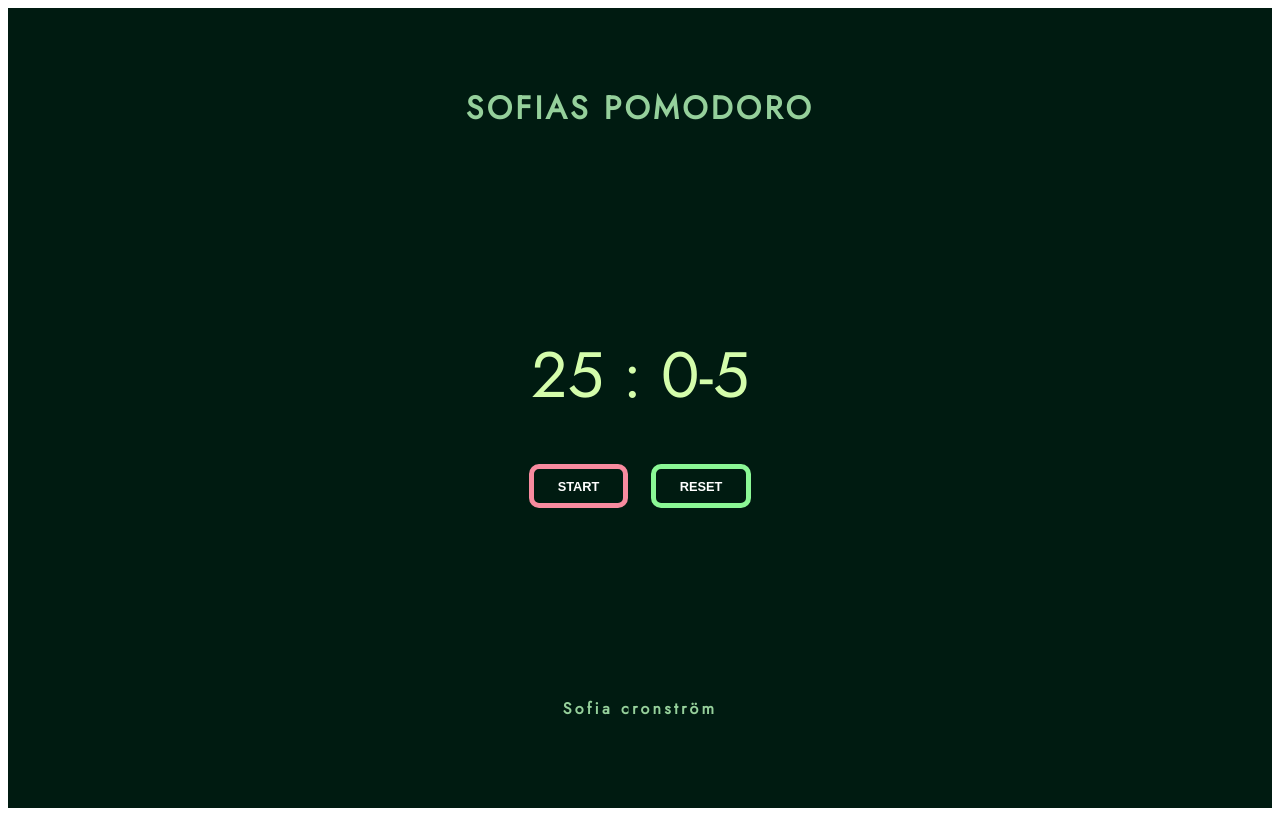
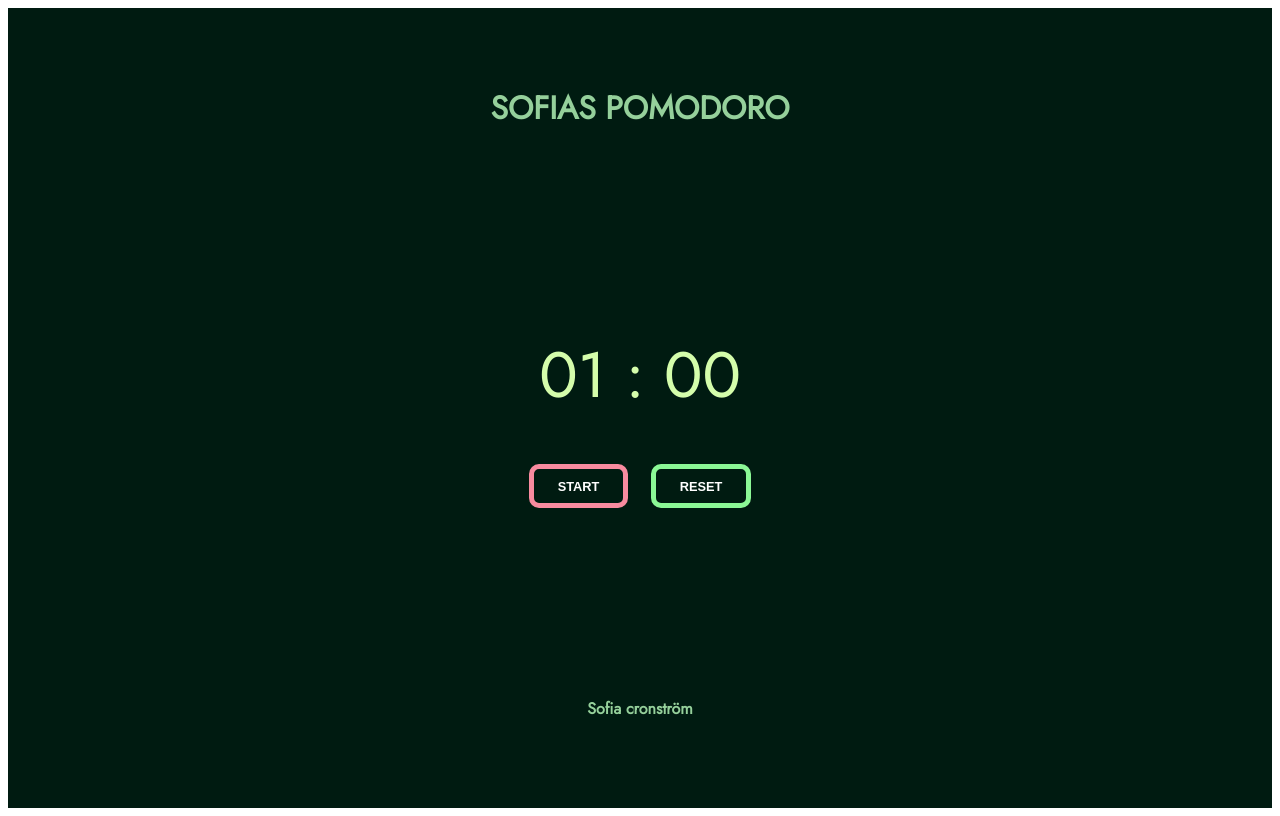
Before and after one commit to SofiaCronstrom/react-pomodoro, a React (Create React App) app: page / in a window 1280 px wide. Built offline with nearby package versions, Linux system fonts and the light colour scheme.

Commit message:
connecting buttons onClick to timer

```diff
--- a/src/Pomodoro.css
+++ b/src/Pomodoro.css
@@ -14,7 +14,7 @@
     flex-direction: column;
     align-items: center;
     justify-content: center;
-    letter-spacing: 0.205em;
+
   }
 
   .pomodoro {
--- a/src/Pomodoro.js
+++ b/src/Pomodoro.js
@@ -2,7 +2,7 @@ import React, {useState, useEffect} from 'react';
 import './Pomodoro.css'
 export default function Pomodoro(){
 
-     const [minutes, setMinutes] = useState(25);
+     const [minutes, setMinutes] = useState(1);
      const [seconds, setSeconds] = useState(0);
      const [displayMessage, setDisplayMessage] = useState(false);
      const [isActive, setIsActive] = useState(false);
@@ -15,14 +15,18 @@ export default function Pomodoro(){
       setMinutes(25)
       setSeconds(0);
       setIsActive(false);
+      setDisplayMessage(!displayMessage);
     }
 
 
      useEffect (() => {
-      let interval = setInterval(() => {
+      let interval = null;
+       if (isActive){
+
+       interval = setInterval(() => {
 
 
-         if (seconds === 0 && isActive){
+         if (seconds === 0){
 
             if (minutes !== 0){
                  setSeconds(59);
@@ -39,9 +43,13 @@ export default function Pomodoro(){
         } else {
           setSeconds(seconds - 1);
         }
-        clearInterval(interval);
       }, 1000);
-    }, [seconds, minutes, displayMessage, isActive])
+
+    } else if (!isActive && seconds !== 0){
+      clearInterval(interval);
+    }
+    return () => clearInterval(interval)
+    }, [seconds, minutes, displayMessage, isActive]);
 
      const timerMinutes = minutes < 10 ? `0${minutes}` : minutes;
      const timerSeconds = seconds < 10 ? `0${seconds}` : seconds;
```
